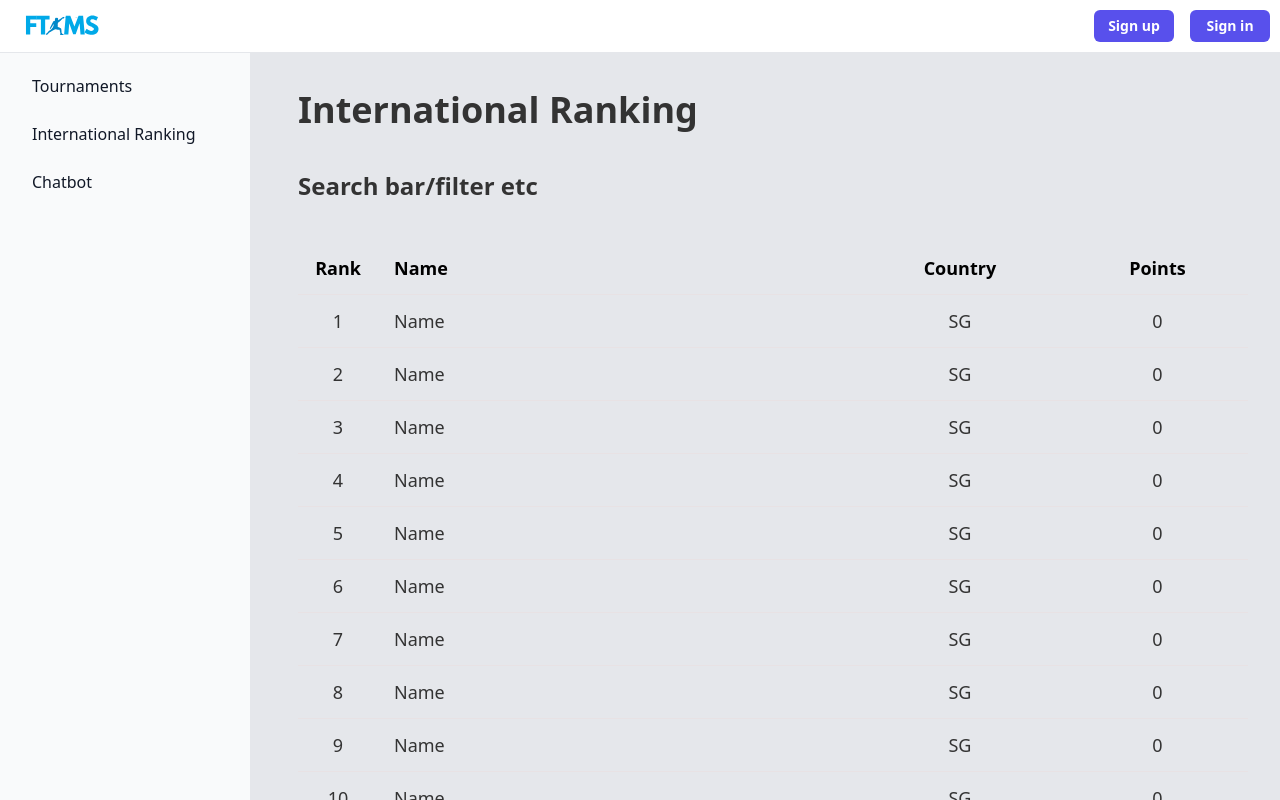
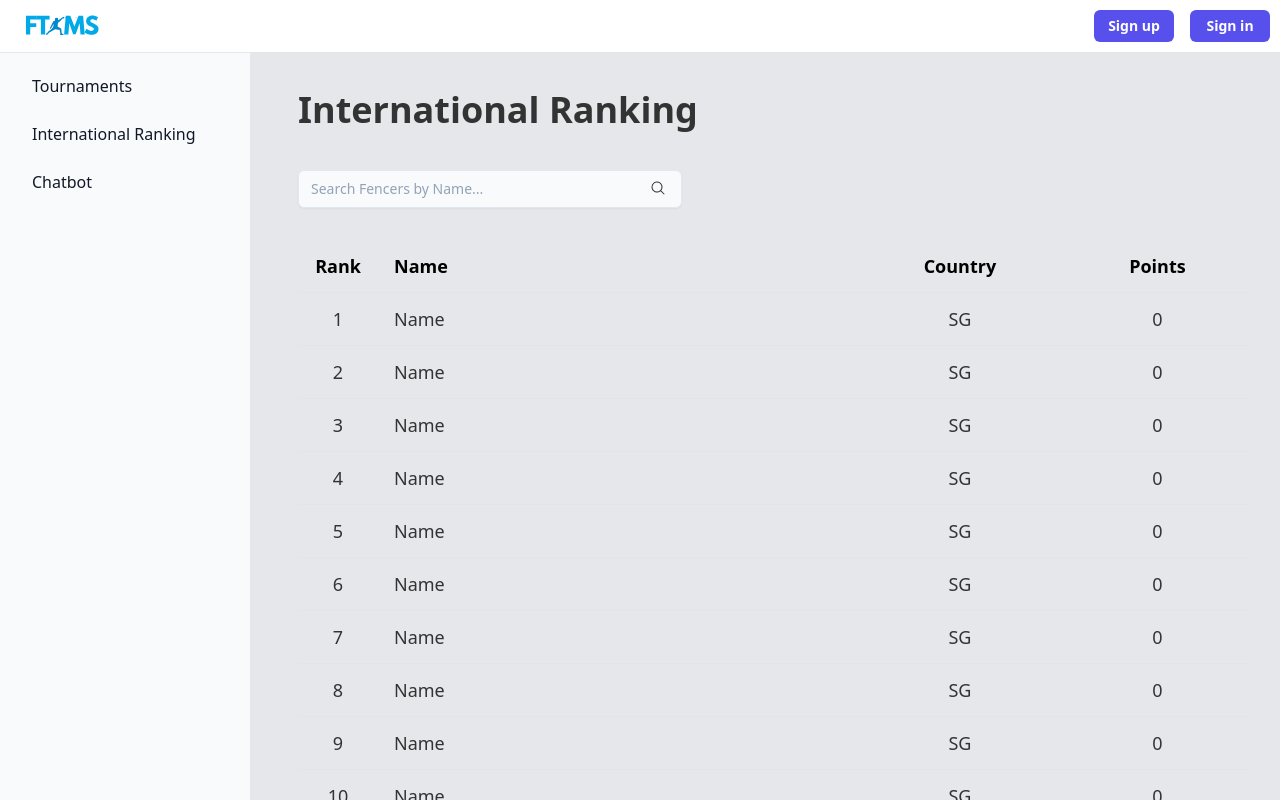
Before and after one commit to heapheaphoorayV3/CS203-FTMS, a React (Create React App) app in the folder frontend/main/: page /international-ranking in a window 1280 px wide. Built offline with nearby package versions, Linux system fonts and the light colour scheme; what @g-loot/react-tournament-brackets would draw is missing.

Commit message:
search bar for international ranking

```diff
--- a/frontend/main/src/Components/InternationalRanking.jsx
+++ b/frontend/main/src/Components/InternationalRanking.jsx
@@ -5,6 +5,7 @@
   const [rankingData, setRankingData] = useState(null);
   const [loading, setLoading] = useState(true);
   const [error, setError] = useState(null);
+  const [InputSearch, setInputSearch] = useState("");
   const [currentPage, setCurrentPage] = useState(1);
   const limit = 10;
 
@@ -27,6 +28,14 @@
   };
   const totalPages = Math.ceil(testData.length / limit);
 
+  function handleSearch(e) {
+    setInputSearch(e.target.value);
+  }
+
+  const filteredFencerData = paginatedData?.filter((fencer) => {
+    return fencer.name.toLowerCase().includes(InputSearch.toLowerCase());
+  });
+
   //   if (loading) {
   //     return <div className="mt-10">Loading...</div>; // Show loading state
   //   }
@@ -40,9 +49,20 @@
       <h1 className="my-10 ml-12 text-left text-4xl font-semibold">
         International Ranking
       </h1>
-      <h1 className="my-10 ml-12 text-left text-2xl font-semibold">
-        Search bar/filter etc
-      </h1>
+      <div className="w-full max-w-sm min-w-[200px] ml-12 pb-8">
+        <div className="relative">
+          <input
+            className="w-full bg-slate-50 placeholder:text-slate-400 text-slate-700 text-sm border border-slate-200 rounded-md pl-3 pr-28 py-2 transition duration-300 ease focus:outline-none focus:border-slate-400 hover:border-slate-300 shadow-sm focus:shadow"
+            placeholder="Search Fencers by Name..."
+            onChange={handleSearch}
+          />
+          <div className="absolute top-1 right-1 flex items-center pt-1.5 px-1">
+            <svg xmlns="http://www.w3.org/2000/svg" viewBox="0 0 24 24" fill="currentColor" class="w-4 h-4 mr-2">
+              <path fill-rule="evenodd" d="M10.5 3.75a6.75 6.75 0 1 0 0 13.5 6.75 6.75 0 0 0 0-13.5ZM2.25 10.5a8.25 8.25 0 1 1 14.59 5.28l4.69 4.69a.75.75 0 1 1-1.06 1.06l-4.69-4.69A8.25 8.25 0 0 1 2.25 10.5Z" clip-rule="evenodd" />
+            </svg>
+          </div>
+        </div>
+      </div>
 
       <div className="ml-12 mr-8 mb-8 overflow-x-auto">
         <table className="table text-lg">
@@ -56,7 +76,7 @@
             </tr>
           </thead>
           <tbody>
-            {paginatedData.map((item) => (
+            {filteredFencerData.map((item) => (
               <tr key={item.id}>
                 <td className="text-center">{item.id}</td>
                 <td>{item.name}</td>
@@ -66,7 +86,7 @@
             ))}
           </tbody>
         </table>
-        <div className="flex flex-col justify-center items-center">
+        <div className="flex flex-col mt-2 justify-center items-center">
           <PaginationButton
             totalPages={totalPages}
             buttonSize="w-10 h-10"
--- a/frontend/main/src/Components/Tournament/ViewEvent.jsx
+++ b/frontend/main/src/Components/Tournament/ViewEvent.jsx
@@ -8,7 +8,7 @@
 import EventBracket from "./EventBracket.jsx";
 
 function formatTimeTo24Hour(timeString) {
-  const [hours, minutes] = timeString.split(':'); // Get hours and minutes
+  const [hours, minutes] = timeString.split(":"); // Get hours and minutes
   return `${hours}:${minutes}`; // Return formatted time
 }
 
@@ -167,9 +167,6 @@
                 Poule Results
               </label>
               <select value={selectedPoule} onChange={handlePouleChange}>
-                <option value="" disabled>
-                  Select Poule Number
-                </option>
                 <option value="1">Poule 1</option>
                 <option value="2">Poule 2</option>
               </select>
@@ -224,7 +221,7 @@
               {/* <h2 className="text-lg font-medium mb-2">Ranking</h2> */}
               <table className="table text-lg">
                 {/* head */}
-                <thead className="text-lg text-neutral">
+                <thead className="text-lg text-primary">
                   <tr>
                     <th className="text-center w-20">Rank</th>
                     <th className="w-1/2">Name</th>
@@ -258,7 +255,7 @@
               {/* <h2 className="text-lg font-medium mb-2">Participants</h2> */}
               <table className="table text-lg">
                 {/* head */}
-                <thead className="text-lg text-neutral">
+                <thead className="text-lg text-primary">
                   <tr>
                     <th className="w-20"></th>
                     <th className="w-60">Name</th>
```
